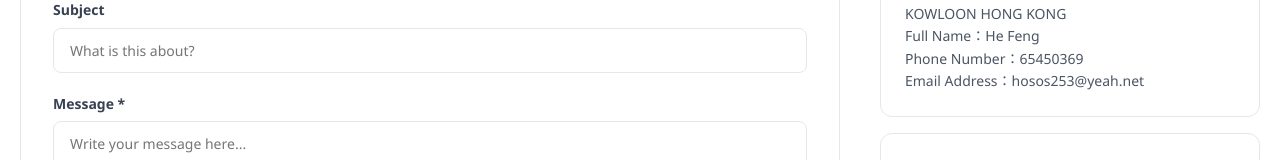
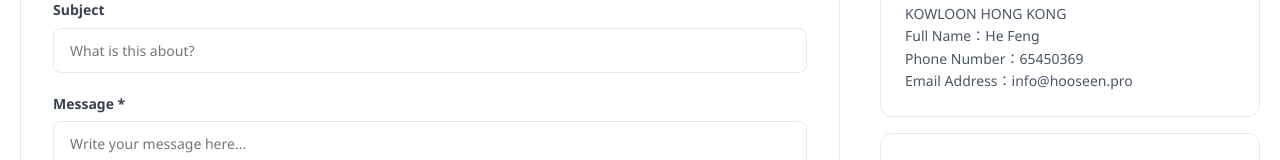
Before and after one commit to XWD-dev/szhy, a Vue app: page /#/contact in a window 1280 px wide. Shown: the part 509-669 px from the top of the page. Built offline with nearby package versions, Linux system fonts and the light colour scheme.

Commit message:
Update Contact.vue

```diff
--- a/src/views/Contact.vue
+++ b/src/views/Contact.vue
@@ -45,7 +45,7 @@
             <p>Address:UNIT 1406B 14/F THE BELGIAN BANK BUILDING NOS 721-725NATHAN ROAD KOWLOON HONG KONG</p>
             <p>Full Name：He Feng</p>
             <p>Phone Number：65450369</p>
-            <p>Email Address：hosos253@yeah.net</p>
+            <p>Email Address：info@hooseen.pro</p>
 
           </div>
           <div class="info-card">
```
